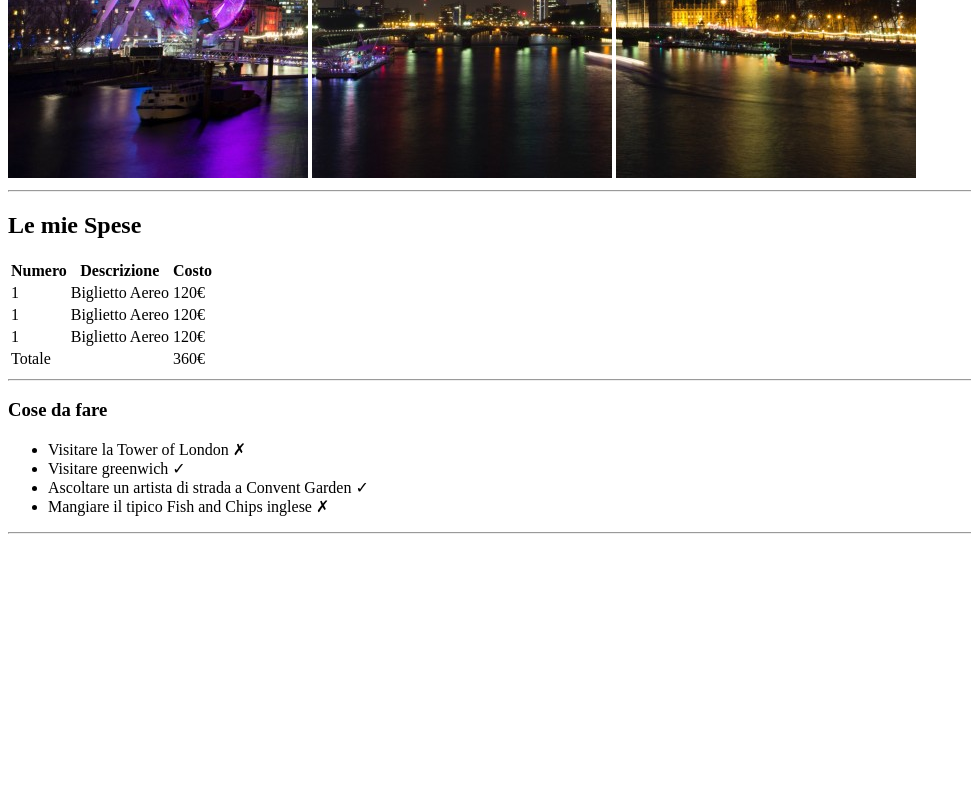
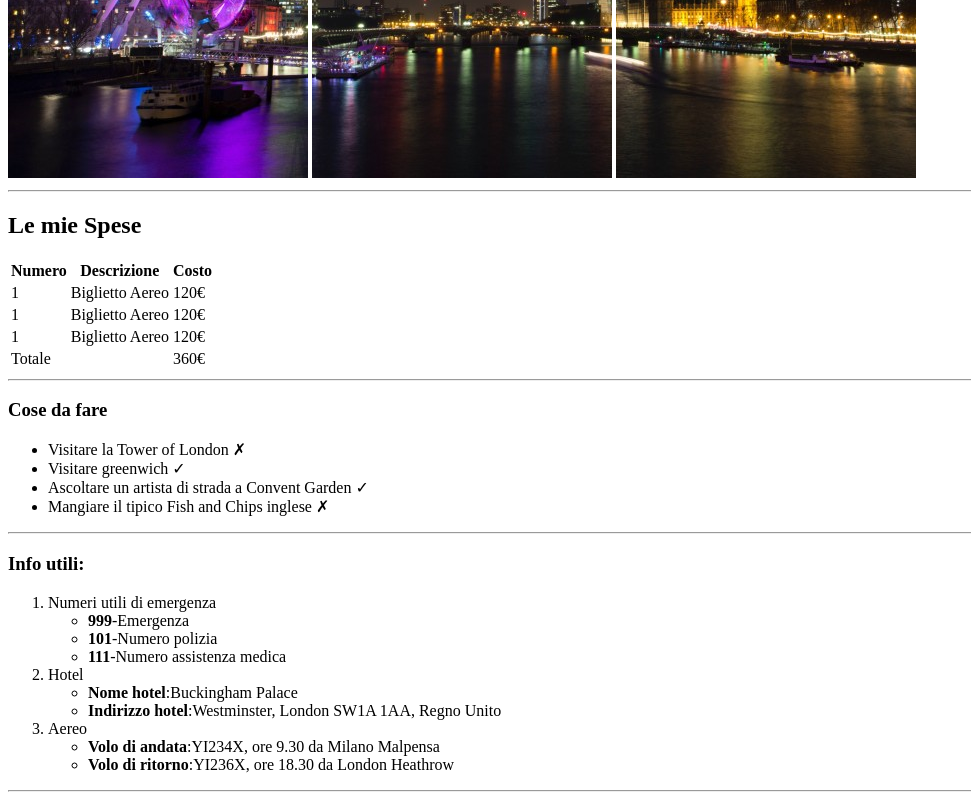
Before and after one commit to Fernweh99/html-london-trip, a plain HTML site: page index.html in a window 1280 px wide. Shown: the part 502-1302 px from the top of the page, without its empty margins (0-971 px from the left). Before the commit the page ends 1044 px from the top, so only its background shows below. Drawn offline with Linux system fonts and the light colour scheme.

Commit message:
add-section-info

```diff
--- a/index.html
+++ b/index.html
@@ -67,6 +67,29 @@
                 </ul>
             <hr>
         </section>
+        <!--lista informazioni varie-->
+        <section id="info">
+            <h3>Info utili:</h3>
+            <ol>
+                <li>Numeri utili di emergenza</li>
+                <ul>
+                    <li><strong>999</strong>-Emergenza</li>
+                    <li><strong>101</strong>-Numero polizia</li>
+                    <li><strong>111</strong>-Numero assistenza medica</li>
+                </ul>
+                <li>Hotel</li>
+                <ul>
+                    <li><strong>Nome hotel</strong>:Buckingham Palace</li>
+                    <li><strong>Indirizzo hotel</strong>:Westminster, London SW1A 1AA, Regno Unito</li>
+                </ul>
+                <li>Aereo</li>
+                <ul>
+                    <li><strong>Volo di andata</strong>:YI234X, ore 9.30 da Milano Malpensa</li>
+                    <li><strong>Volo di ritorno</strong>:YI236X, ore 18.30 da London Heathrow</li>
+                </ul>
+            </ol>
+            <hr>
+        </section>
     </main>
 </body>
 </html>
```
